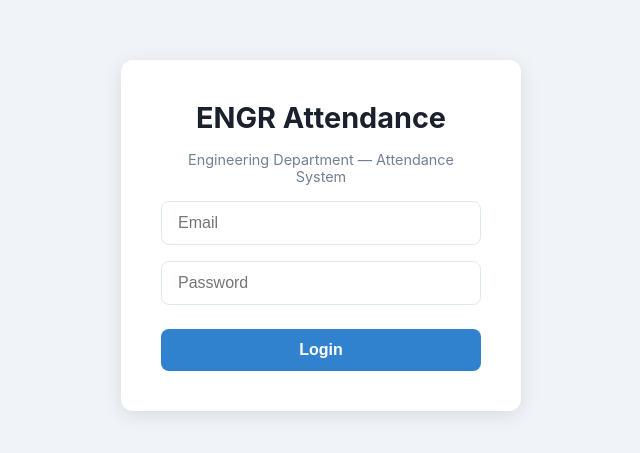
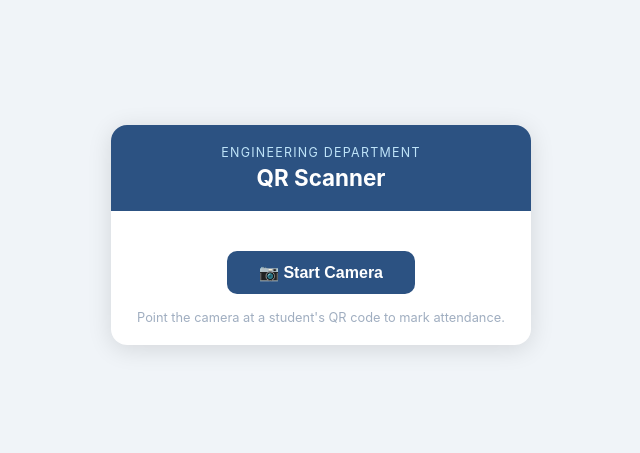
Before and after one commit to Seraphslayer/engr-attendance, a React (Vite) app: page /scan/1 in a window 1280 px wide. Before the commit this address led to /login. Shown: the part 165-618 px from the top of the page, without its empty margins (319-959 px from the left). Built offline with nearby package versions, Linux system fonts and the light colour scheme; no server answers; the HTML template or start-up script is replaced by a standard one.

Commit message:
add copy scan link to events page

```diff
--- a/api/attendance.js
+++ b/api/attendance.js
@@ -6,7 +6,10 @@ export default async function handler(req, res) {
   setCors(res);
   if (req.method === "OPTIONS") return res.status(200).end();
 
-  const user = authenticate(req, res);
+  const isScan = req.query.scan === "1";
+  const user = isScan
+    ? { id: "scanner", name: "QR Scanner" }
+    : authenticate(req, res);
   if (!user) return;
 
   const db = await getDb();
--- a/src/App.jsx
+++ b/src/App.jsx
@@ -10,6 +10,7 @@ import ProtectedRoute from "./auth/ProtectedRoute";
 import Sidebar from "./components/Sidebar";
 import LoginPage from "./pages/LoginPage";
 import QRCardPage from "./pages/QRCardPage";
+import ScanPage from "./pages/ScanPage";
 
 // Placeholder pages — we'll fill these in next
 import DashboardPage from "./pages/DashboardPage";
@@ -82,6 +83,7 @@ export default function App() {
           {/* Public routes */}
           <Route path="/login" element={<LoginPage />} />
           <Route path="/qr/:token" element={<QRCardPage />} />
+          <Route path="/scan/:eventId" element={<ScanPage />} />
 
           {/* Protected routes with sidebar layout */}
           <Route
--- a/src/pages/EventsPage.jsx
+++ b/src/pages/EventsPage.jsx
@@ -8,6 +8,7 @@ export default function EventsPage() {
   const [error, setError] = useState("");
   const [showModal, setShowModal] = useState(false);
   const [editEvent, setEditEvent] = useState(null);
+  const [copyMsg, setCopyMsg] = useState("");
 
   async function fetchEvents() {
     setLoading(true);
@@ -41,6 +42,13 @@ export default function EventsPage() {
       headers: { Authorization: `Bearer ${token}` },
     });
     fetchEvents();
+  }
+
+  function handleCopyScanLink(eventId) {
+    const link = `${window.location.origin}/scan/${eventId}`;
+    navigator.clipboard.writeText(link);
+    setCopyMsg(eventId);
+    setTimeout(() => setCopyMsg(""), 2000);
   }
 
   return (
@@ -89,6 +97,12 @@ export default function EventsPage() {
                 <td style={styles.td}>{e.description || "—"}</td>
                 <td style={styles.td}>{e.createdByName}</td>
                 <td style={styles.td}>
+                  <button
+                    style={styles.btnScan}
+                    onClick={() => handleCopyScanLink(e._id)}
+                  >
+                    {copyMsg === e._id ? "Copied!" : "Copy Scan Link"}
+                  </button>
                   <button
                     style={styles.btnEdit}
                     onClick={() => {
@@ -253,6 +267,16 @@ const styles = {
     cursor: "pointer",
     fontSize: "0.9rem",
   },
+  btnScan: {
+    padding: "0.3rem 0.6rem",
+    borderRadius: "6px",
+    border: "none",
+    backgroundColor: "#38a169",
+    color: "#fff",
+    cursor: "pointer",
+    fontSize: "0.8rem",
+    marginRight: "0.4rem",
+  },
   btnEdit: {
     padding: "0.3rem 0.6rem",
     borderRadius: "6px",
--- /dev/null
+++ b/src/pages/ScanPage.jsx
@@ -0,0 +1,246 @@
+import { useEffect, useRef, useState } from "react";
+import { useParams } from "react-router-dom";
+import { Html5Qrcode } from "html5-qrcode";
+
+export default function ScanPage() {
+  const { eventId } = useParams();
+  const [event, setEvent] = useState(null);
+  const [message, setMessage] = useState(null); // { type: "success"|"warning"|"error", text }
+  const [scanning, setScanning] = useState(false);
+  const scannerRef = useRef(null);
+  const html5QrRef = useRef(null);
+  const cooldownRef = useRef(false);
+
+  useEffect(() => {
+    fetchEvent();
+    return () => stopScanner();
+  }, []);
+
+  async function fetchEvent() {
+    try {
+      const res = await fetch(`/api/events?id=${eventId}`);
+      const data = await res.json();
+      if (res.ok) setEvent(data);
+    } catch {}
+  }
+
+  async function startScanner() {
+    if (!scannerRef.current) return;
+    try {
+      html5QrRef.current = new Html5Qrcode("qr-reader");
+      await html5QrRef.current.start(
+        { facingMode: "environment" },
+        { fps: 10, qrbox: { width: 280, height: 280 } },
+        async (decodedText) => {
+          if (cooldownRef.current) return;
+          cooldownRef.current = true;
+
+          const parts = decodedText.split("/qr/");
+          const qrToken = parts[parts.length - 1];
+
+          try {
+            const res = await fetch("/api/attendance?scan=1", {
+              method: "POST",
+              headers: { "Content-Type": "application/json" },
+              body: JSON.stringify({ eventId, qrToken, method: "qr" }),
+            });
+            const data = await res.json();
+
+            if (res.status === 409) {
+              setMessage({
+                type: "warning",
+                text: `⚠️ ${data.student?.name} already marked present.`,
+              });
+            } else if (res.status === 404) {
+              setMessage({ type: "error", text: "❌ Invalid QR code." });
+            } else if (!res.ok) {
+              setMessage({ type: "error", text: `❌ ${data.error}` });
+            } else {
+              setMessage({
+                type: "success",
+                text: `✅ ${data.student?.name} (${data.student?.course} Y${data.student?.yearLevel}) marked present!`,
+              });
+            }
+          } catch {
+            setMessage({ type: "error", text: "❌ Network error. Try again." });
+          }
+
+          // Allow next scan after 2.5 seconds
+          setTimeout(() => {
+            cooldownRef.current = false;
+            setMessage(null);
+          }, 2500);
+        },
+        () => {},
+      );
+      setScanning(true);
+    } catch (err) {
+      setMessage({ type: "error", text: "Camera error: " + err.message });
+    }
+  }
+
+  async function stopScanner() {
+    if (html5QrRef.current) {
+      try {
+        await html5QrRef.current.stop();
+        html5QrRef.current.clear();
+      } catch {}
+      html5QrRef.current = null;
+    }
+    setScanning(false);
+  }
+
+  const msgColors = {
+    success: { bg: "#f0fff4", color: "#276749", border: "#c6f6d5" },
+    warning: { bg: "#fffbeb", color: "#92400e", border: "#fde68a" },
+    error: { bg: "#fff5f5", color: "#c53030", border: "#fed7d7" },
+  };
+
+  return (
+    <div style={styles.wrapper}>
+      <div style={styles.card}>
+        {/* Header */}
+        <div style={styles.header}>
+          <p style={styles.headerLabel}>Engineering Department</p>
+          <h1 style={styles.headerTitle}>QR Scanner</h1>
+          {event && (
+            <p style={styles.eventName}>
+              {event.name} —{" "}
+              {new Date(event.date).toLocaleDateString("en-PH", {
+                year: "numeric",
+                month: "short",
+                day: "numeric",
+              })}
+            </p>
+          )}
+        </div>
+
+        {/* Message */}
+        {message && (
+          <div
+            style={{
+              ...styles.messageBox,
+              backgroundColor: msgColors[message.type].bg,
+              color: msgColors[message.type].color,
+              border: `1px solid ${msgColors[message.type].border}`,
+            }}
+          >
+            {message.text}
+          </div>
+        )}
+
+        {/* Scanner */}
+        <div style={styles.scannerWrapper}>
+          <div id="qr-reader" ref={scannerRef} style={styles.scannerBox} />
+        </div>
+
+        {/* Controls */}
+        <div style={styles.controls}>
+          {!scanning ? (
+            <button style={styles.startBtn} onClick={startScanner}>
+              📷 Start Camera
+            </button>
+          ) : (
+            <button style={styles.stopBtn} onClick={stopScanner}>
+              ⏹ Stop Camera
+            </button>
+          )}
+        </div>
+
+        <p style={styles.hint}>
+          Point the camera at a student's QR code to mark attendance.
+        </p>
+      </div>
+    </div>
+  );
+}
+
+const styles = {
+  wrapper: {
+    minHeight: "100vh",
+    backgroundColor: "#f0f4f8",
+    display: "flex",
+    alignItems: "center",
+    justifyContent: "center",
+    padding: "1rem",
+  },
+  card: {
+    backgroundColor: "#fff",
+    borderRadius: "16px",
+    boxShadow: "0 4px 24px rgba(0,0,0,0.12)",
+    width: "100%",
+    maxWidth: "420px",
+    overflow: "hidden",
+  },
+  header: {
+    backgroundColor: "#2c5282",
+    padding: "1.25rem 1.5rem",
+    textAlign: "center",
+  },
+  headerLabel: {
+    color: "#bee3f8",
+    fontSize: "0.78rem",
+    margin: 0,
+    textTransform: "uppercase",
+    letterSpacing: "0.1em",
+  },
+  headerTitle: {
+    color: "#fff",
+    fontSize: "1.4rem",
+    fontWeight: "700",
+    margin: "0.25rem 0 0",
+  },
+  eventName: {
+    color: "#bee3f8",
+    fontSize: "0.85rem",
+    margin: "0.4rem 0 0",
+  },
+  messageBox: {
+    margin: "1rem 1.25rem 0",
+    padding: "0.85rem 1rem",
+    borderRadius: "10px",
+    fontSize: "0.95rem",
+    fontWeight: "600",
+    textAlign: "center",
+  },
+  scannerWrapper: {
+    padding: "1.25rem",
+    display: "flex",
+    justifyContent: "center",
+  },
+  scannerBox: {
+    width: "100%",
+    maxWidth: "340px",
+  },
+  controls: {
+    display: "flex",
+    justifyContent: "center",
+    paddingBottom: "1rem",
+  },
+  startBtn: {
+    padding: "0.75rem 2rem",
+    borderRadius: "10px",
+    border: "none",
+    backgroundColor: "#2c5282",
+    color: "#fff",
+    fontSize: "1rem",
+    fontWeight: "600",
+    cursor: "pointer",
+  },
+  stopBtn: {
+    padding: "0.75rem 2rem",
+    borderRadius: "10px",
+    border: "none",
+    backgroundColor: "#e53e3e",
+    color: "#fff",
+    fontSize: "1rem",
+    fontWeight: "600",
+    cursor: "pointer",
+  },
+  hint: {
+    textAlign: "center",
+    fontSize: "0.8rem",
+    color: "#a0aec0",
+    padding: "0 1.25rem 1.25rem",
+  },
+};
```
